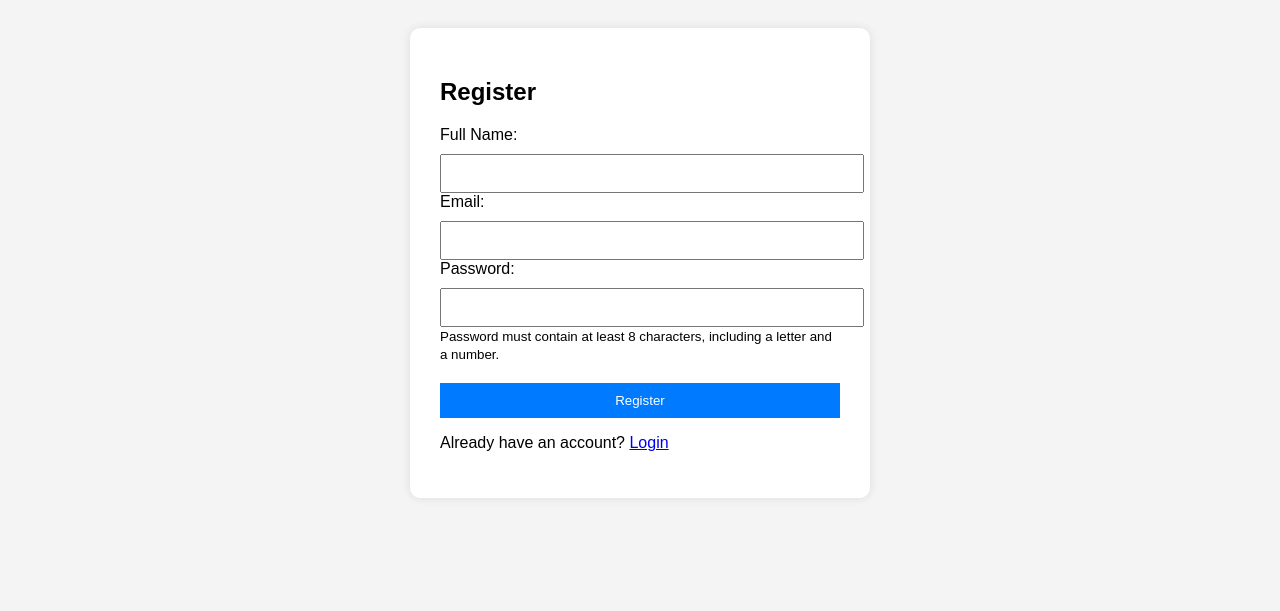
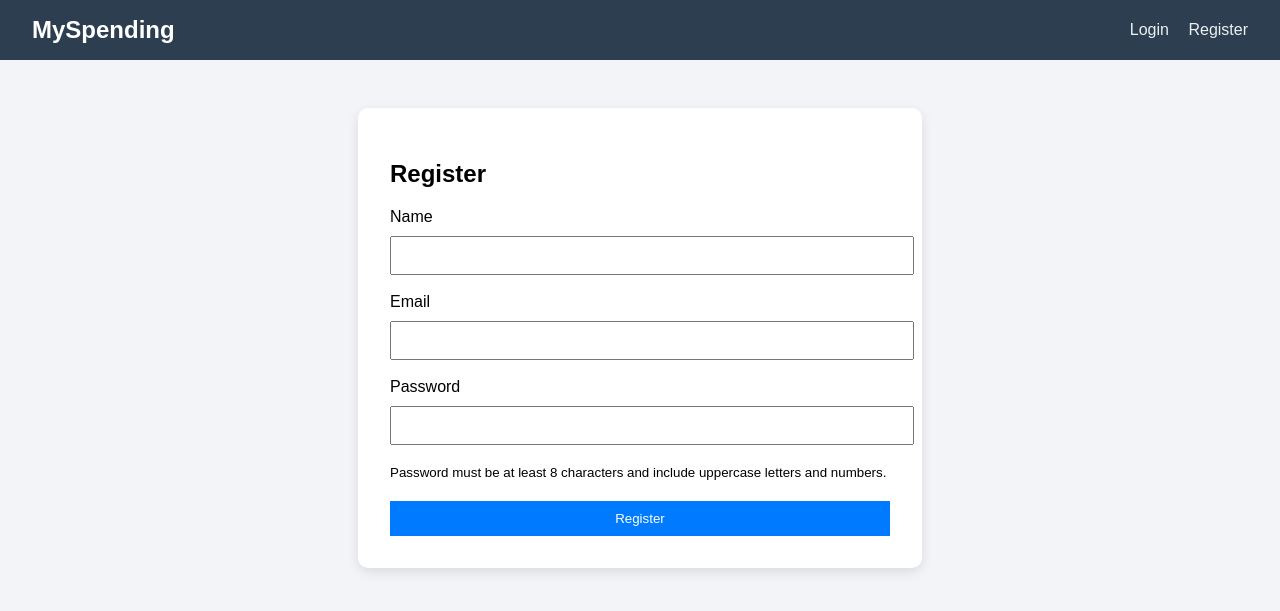
Before and after one commit to Thandeka325/MySpending, a Flask app: page /register in a window 1280 px wide. Shown: the top 611 px of the page. Run offline with Flask 3, Linux system fonts and the light colour scheme.

Commit message:
Fix: Page layout for log in and registration pages

```diff
--- a/app/templates/layout.html
+++ b/app/templates/layout.html
@@ -4,19 +4,97 @@
     <meta charset="UTF-8">
     <title>MySpending</title>
     <link rel="stylesheet" href="{{ url_for('static', filename='style.css') }}">
+    <style>
+        body {
+            font-family: Arial, sans-serif;
+            background-color: #f2f4f8;
+            margin: 0;
+            padding: 0;
+        }
+
+        .navbar {
+            background-color: #2c3e50;
+            padding: 1rem 2rem;
+            color: white;
+            display: flex;
+            justify-content: space-between;
+            align-items: center;
+        }
+
+        .navbar a {
+            color: #ecf0f1;
+            text-decoration: none;
+            margin-left: 15px;
+        }
+
+        .navbar a:hover {
+            text-decoration: underline;
+        }
+
+        .brand {
+            font-size: 1.5rem;
+            font-weight: bold;
+        }
+
+        .container {
+            max-width: 500px;
+            margin: 3rem auto;
+            background-color: white;
+            padding: 2rem;
+            border-radius: 10px;
+            box-shadow: 0 4px 12px rgba(0, 0, 0, 0.1);
+        }
+
+        .flash {
+            padding: 10px 15px;
+            margin: 1rem auto;
+            max-width: 500px;
+            border-radius: 5px;
+            color: #155724;
+            background-color: #d4edda;
+            border: 1px solid #c3e6cb;
+        }
+
+        .error {
+            color: #721c24;
+            background-color: #f8d7da;
+            border: 1px solid #f5c6cb;
+        }
+
+        ul {
+            list-style: none;
+            padding: 0;
+        }
+    </style>
 </head>
 <body>
-    {% with messages = get_flashed_messages() %}
+    <div class="navbar">
+        <div class="brand">MySpending</div>
+        <div>
+            {% if current_user.is_authenticated %}
+                <a href="{{ url_for('main.dashboard') }}">Dashboard</a>
+                <a href="{{ url_for('auth.logout') }}">Logout</a>
+            {% else %}
+                <a href="{{ url_for('auth.login') }}">Login</a>
+                <a href="{{ url_for('auth.register') }}">Register</a>
+            {% endif %}
+        </div>
+    </div>
+
+    {% with messages = get_flashed_messages(with_categories=true) %}
       {% if messages %}
-        <ul>
-        {% for message in messages %}
-          <li>{{ message }}</li>
-        {% endfor %}
-        </ul>
+        <div class="container">
+          {% for category, message in messages %}
+            <div class="flash {% if category == 'error' %}error{% endif %}">
+              {{ message }}
+            </div>
+          {% endfor %}
+        </div>
       {% endif %}
     {% endwith %}
+
     <div class="container">
-      {% block content %}{% endblock %}
+        {% block content %}{% endblock %}
     </div>
 </body>
 </html>
--- a/app/templates/register.html
+++ b/app/templates/register.html
@@ -1,31 +1,17 @@
 {% extends "layout.html" %}
+{% block content %}
+<h2>Register</h2>
+<form method="POST" action="{{ url_for('register') }}">
+    <label for="name">Name</label>
+    <input type="text" name="name" required><br>
 
-{% block content %}
-<div class="form-container">
-  <h2>Register</h2>
-  {% with messages = get_flashed_messages(with_categories=true) %}
-    {% if messages %}
-      <ul class="flashes">
-        {% for category, message in messages %}
-          <li class="{{ category }}">{{ message }}</li>
-        {% endfor %}
-      </ul>
-    {% endif %}
-  {% endwith %}
+    <label for="email">Email</label>
+    <input type="email" name="email" required><br>
 
-  <form method="POST">
-    <label for="name">Full Name:</label>
-    <input type="text" name="name" required>
-
-    <label for="email">Email:</label>
-    <input type="email" name="email" required>
-
-    <label for="password">Password:</label>
-    <input type="password" name="password" required>
-    <small>Password must contain at least 8 characters, including a letter and a number.</small>
+    <label for="password">Password</label>
+    <input type="password" name="password" required><br>
+    <small>Password must be at least 8 characters and include uppercase letters and numbers.</small><br>
 
     <button type="submit">Register</button>
-  </form>
-  <p>Already have an account? <a href="{{ url_for('main.login') }}">Login</a></p>
-</div>
+</form>
 {% endblock %}
```
Also changed, not shown: app/templates/login.html (+9 -28 lines).
